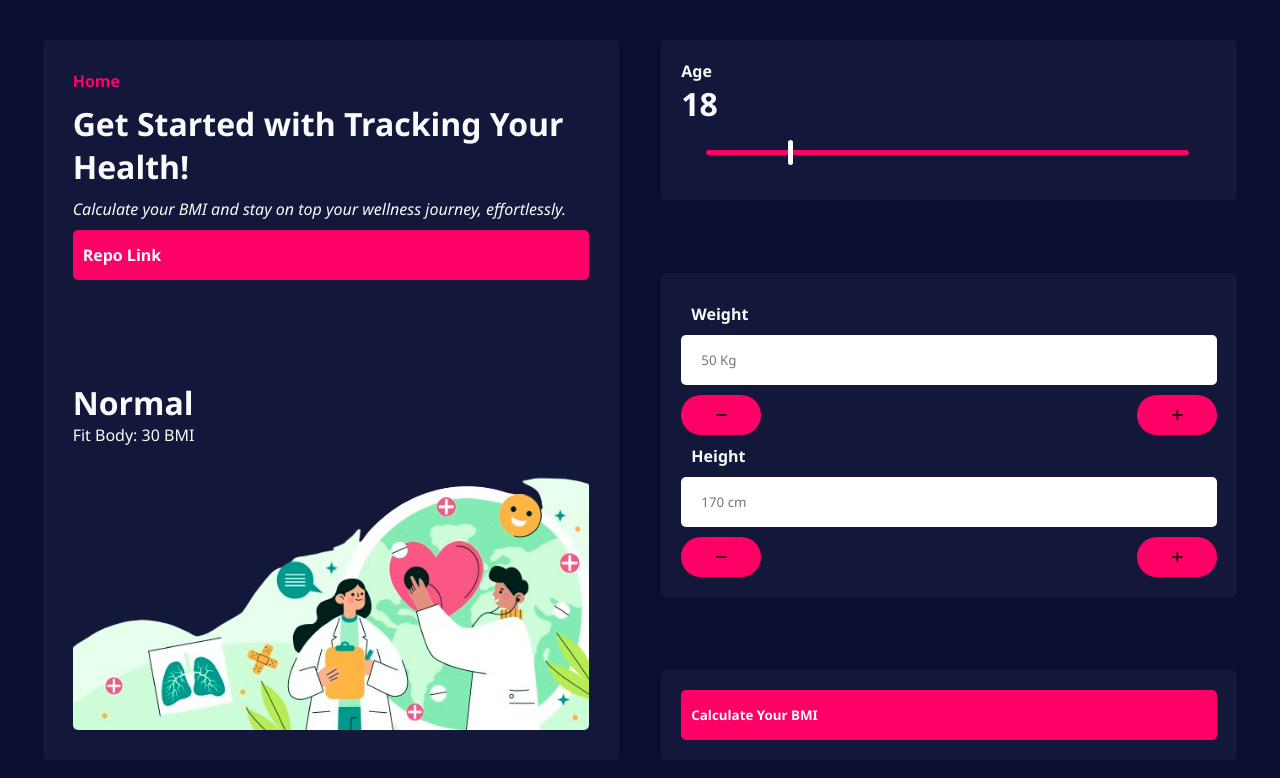
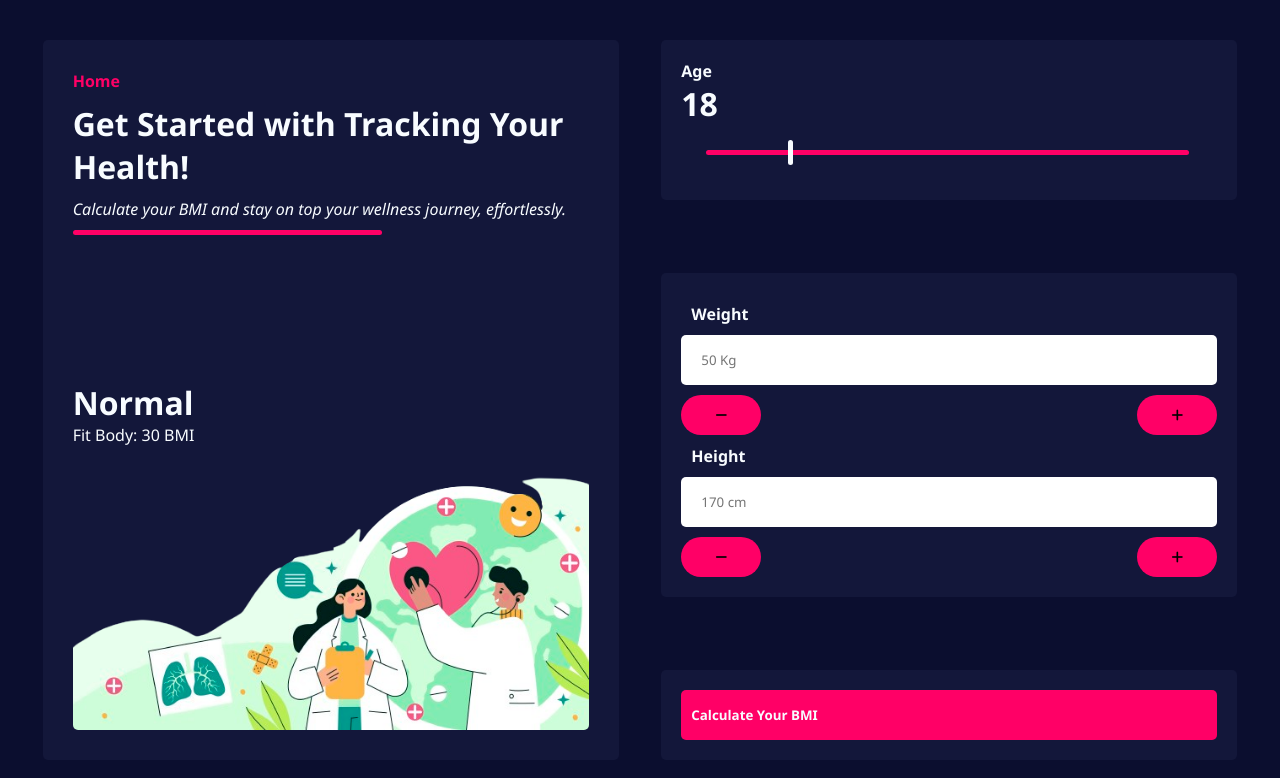
Before and after one commit to amanr1405/BMI-calculator, a plain HTML site: page index.html in a window 1280 px wide. Drawn offline with Linux system fonts and the light colour scheme.

Commit message:
removed repo link

```diff
--- a/index.html
+++ b/index.html
@@ -15,7 +15,7 @@
                 <a href="" class="port">Home</a>
                 <h1>Get Started with Tracking Your Health!</h1>
                 <p class="info">Calculate your BMI and stay on top your wellness journey, effortlessly.</p>
-                <a href="" class="repo">Repo Link</a>
+                <hr class="line">
             </div>
 
             <div class="master1B">
--- a/style.css
+++ b/style.css
@@ -73,7 +73,15 @@ text- #f8fcff */
     justify-content: space-between;
 }
 
-.repo , .container3 button {
+.line{
+    width: 60%;
+    height: 5px;
+    border-radius: 25px;
+    background-color: #ff0066;
+    border: none;
+}
+
+.container3 button {
     background-color: #ff0066;
     width: 100%;
     height: 50px;
@@ -89,7 +97,7 @@ a, .container3 button{
     font-weight: 600;
 }
 
-.repo:hover , .container3 button:hover{
+.container3 button:hover{
     background-color: #f8fcff;
     color: #ff0066;
     transition: 0.3s all;
```
